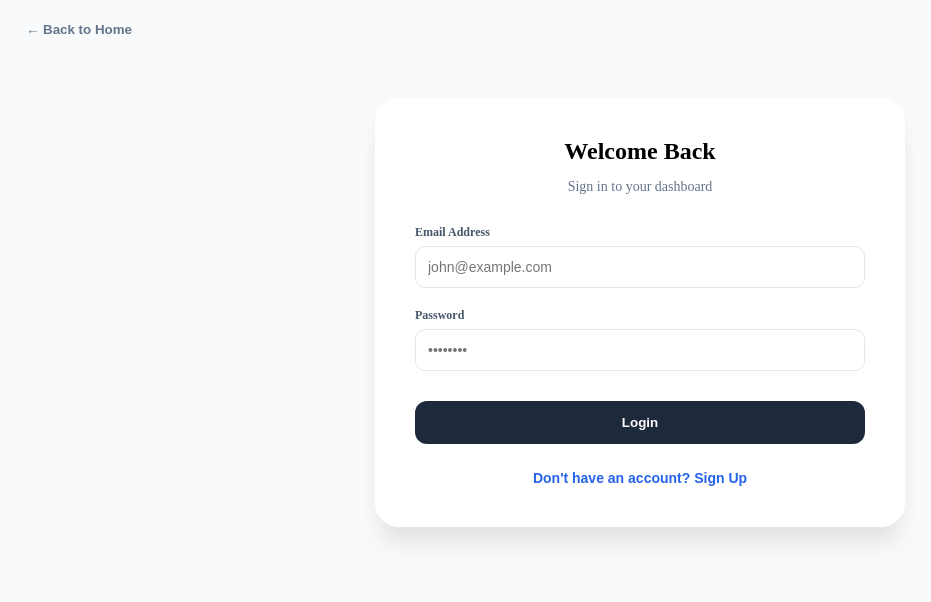
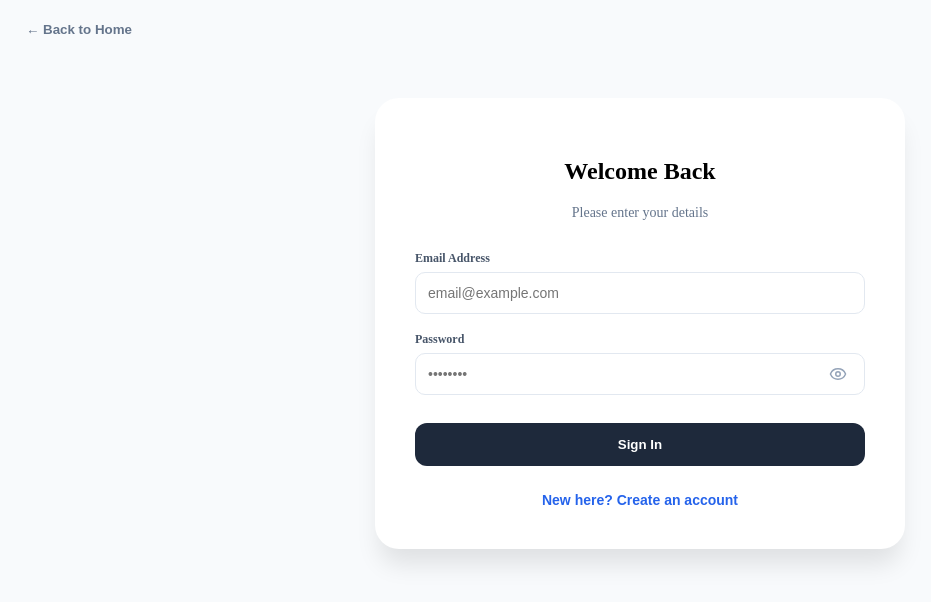
Before and after one commit to thakuryash31/interior-project-management-app, a React (Vite) app: page / in a window 1280 px wide. Both pictures are taken after a click on the button "Login". Shown: the top 602 px of the page, without its empty margins (0-931 px from the left). Built offline with nearby package versions, Linux system fonts and the light colour scheme.

Commit message:
signup page addition

```diff
--- a/src/Auth.jsx
+++ b/src/Auth.jsx
@@ -1,27 +1,48 @@
 import React, { useState } from 'react';
 import { supabase } from './supabase';
-import { LogIn, UserPlus, Loader2, User, Mail, Phone, Lock } from 'lucide-react';
+import {
+  Loader2, User, Mail, Phone, Lock, Eye, EyeOff, AlertCircle
+} from 'lucide-react';
 
 export default function Auth() {
   const [isSignUp, setIsSignUp] = useState(false);
   const [loading, setLoading] = useState(false);
+  const [showPassword, setShowPassword] = useState(false);
+  const [errors, setErrors] = useState({});
 
-  // Form State
   const [form, setForm] = useState({
-    firstName: '',
-    lastName: '',
-    email: '',
-    mobile: '',
-    password: ''
+    firstName: '', lastName: '', email: '', mobile: '', password: '', confirmPassword: ''
   });
+
+  // --- Validation Logic ---
+  const validate = () => {
+    let newErrors = {};
+
+    // Email regex
+    if (!/\S+@\S+\.\S+/.test(form.email)) newErrors.email = "Invalid email format";
+
+    if (isSignUp) {
+      if (form.firstName.length < 2) newErrors.firstName = "Name too short";
+      if (form.lastName.length < 1) newErrors.lastName = "Last name required";
+
+      // Indian Mobile validation (10 digits)
+      if (!/^[6-9]\d{9}$/.test(form.mobile)) newErrors.mobile = "Invalid 10-digit mobile number";
+
+      if (form.password.length < 6) newErrors.password = "Password must be 6+ chars";
+      if (form.password !== form.confirmPassword) newErrors.confirmPassword = "Passwords do not match";
+    }
+
+    setErrors(newErrors);
+    return Object.keys(newErrors).length === 0;
+  };
 
   const handleAuth = async (e) => {
     e.preventDefault();
+    if (!validate()) return;
+
     setLoading(true);
-
     try {
       if (isSignUp) {
-        // 1. Sign Up the user in Auth
         const { data: authData, error: authError } = await supabase.auth.signUp({
           email: form.email,
           password: form.password,
@@ -29,8 +50,7 @@ export default function Auth() {
 
         if (authError) throw authError;
 
-        // 2. Insert extra details into 'profiles' table
-        if (authData.user) {
+        if (authData?.user) {
           const { error: profileError } = await supabase
             .from('profiles')
             .insert([{
@@ -42,10 +62,9 @@ export default function Auth() {
             }]);
 
           if (profileError) throw profileError;
-          alert("Registration successful! Please check your email for verification.");
+          alert("Registration successful! Check your email for verification.");
         }
       } else {
-        // Login Logic
         const { error } = await supabase.auth.signInWithPassword({
           email: form.email,
           password: form.password
@@ -63,10 +82,8 @@ export default function Auth() {
     <div style={authContainer}>
       <div style={authCard}>
         <div style={{ textAlign: 'center', marginBottom: '30px' }}>
-          <h2 style={{ margin: 0 }}>{isSignUp ? "Create Account" : "Welcome Back"}</h2>
-          <p style={{ color: '#64748b', fontSize: '14px' }}>
-            {isSignUp ? "Register to manage your interior projects" : "Sign in to your dashboard"}
-          </p>
+          <h2>{isSignUp ? "Create Account" : "Welcome Back"}</h2>
+          <p style={{ color: '#64748b', fontSize: '14px' }}>Please enter your details</p>
         </div>
 
         <form onSubmit={handleAuth} style={formStyle}>
@@ -74,12 +91,13 @@ export default function Auth() {
             <div style={grid2}>
               <div style={inputGroup}>
                 <label style={label}>First Name</label>
-                <input required style={input} placeholder="John"
+                <input required style={input(errors.firstName)} placeholder="John"
                   onChange={e => setForm({...form, firstName: e.target.value})} />
+                {errors.firstName && <span style={errText}>{errors.firstName}</span>}
               </div>
               <div style={inputGroup}>
                 <label style={label}>Last Name</label>
-                <input required style={input} placeholder="Doe"
+                <input required style={input(errors.lastName)} placeholder="Doe"
                   onChange={e => setForm({...form, lastName: e.target.value})} />
               </div>
             </div>
@@ -87,31 +105,58 @@ export default function Auth() {
 
           <div style={inputGroup}>
             <label style={label}>Email Address</label>
-            <input type="email" required style={input} placeholder="john@example.com"
+            <input type="email" required style={input(errors.email)} placeholder="email@example.com"
               onChange={e => setForm({...form, email: e.target.value})} />
+            {errors.email && <span style={errText}>{errors.email}</span>}
           </div>
 
           {isSignUp && (
             <div style={inputGroup}>
               <label style={label}>Mobile Number</label>
-              <input type="tel" required style={input} placeholder="+91 00000 00000"
+              <input type="tel" required style={input(errors.mobile)} placeholder="9876543210"
                 onChange={e => setForm({...form, mobile: e.target.value})} />
+              {errors.mobile && <span style={errText}>{errors.mobile}</span>}
             </div>
           )}
 
           <div style={inputGroup}>
             <label style={label}>Password</label>
-            <input type="password" required style={input} placeholder="••••••••"
-              onChange={e => setForm({...form, password: e.target.value})} />
+            <div style={passWrapper}>
+              <input
+                type={showPassword ? "text" : "password"}
+                required
+                style={{...input(errors.password), width:'100%'}}
+                placeholder="••••••••"
+                onChange={e => setForm({...form, password: e.target.value})}
+              />
+              <button type="button" onClick={() => setShowPassword(!showPassword)} style={eyeBtn}>
+                {showPassword ? <EyeOff size={18}/> : <Eye size={18}/>}
+              </button>
+            </div>
+            {errors.password && <span style={errText}>{errors.password}</span>}
           </div>
 
+          {isSignUp && (
+            <div style={inputGroup}>
+              <label style={label}>Confirm Password</label>
+              <input
+                type={showPassword ? "text" : "password"}
+                required
+                style={input(errors.confirmPassword)}
+                placeholder="••••••••"
+                onChange={e => setForm({...form, confirmPassword: e.target.value})}
+              />
+              {errors.confirmPassword && <span style={errText}>{errors.confirmPassword}</span>}
+            </div>
+          )}
+
           <button type="submit" style={submitBtn} disabled={loading}>
-            {loading ? <Loader2 className="animate-spin" size={20}/> : (isSignUp ? "Create Account" : "Login")}
+            {loading ? <Loader2 className="animate-spin" size={20}/> : (isSignUp ? "Register" : "Sign In")}
           </button>
         </form>
 
-        <button onClick={() => setIsSignUp(!isSignUp)} style={toggleBtn}>
-          {isSignUp ? "Already have an account? Login" : "Don't have an account? Sign Up"}
+        <button onClick={() => {setIsSignUp(!isSignUp); setErrors({});}} style={toggleBtn}>
+          {isSignUp ? "Already have an account? Login" : "New here? Create an account"}
         </button>
       </div>
     </div>
@@ -121,10 +166,13 @@ export default function Auth() {
 // --- STYLES ---
 const authContainer = { display: 'flex', justifyContent: 'center', padding: '40px 20px' };
 const authCard = { background: '#fff', padding: '40px', borderRadius: '24px', width: '100%', maxWidth: '450px', boxShadow: '0 20px 25px -5px rgba(0,0,0,0.1)' };
-const formStyle = { display: 'flex', flexDirection: 'column', gap: '20px' };
+const formStyle = { display: 'flex', flexDirection: 'column', gap: '18px' };
 const grid2 = { display: 'grid', gridTemplateColumns: '1fr 1fr', gap: '15px' };
-const inputGroup = { display: 'flex', flexDirection: 'column', gap: '6px' };
+const inputGroup = { display: 'flex', flexDirection: 'column', gap: '6px', position: 'relative' };
 const label = { fontSize: '12px', fontWeight: 'bold', color: '#475569' };
-const input = { padding: '12px', borderRadius: '10px', border: '1px solid #e2e8f0', outline: 'none', fontSize: '14px' };
+const input = (hasError) => ({ padding: '12px', borderRadius: '10px', border: hasError ? '1px solid #ef4444' : '1px solid #e2e8f0', outline: 'none', fontSize: '14px', transition:'0.2s' });
+const passWrapper = { position: 'relative', display: 'flex', alignItems: 'center' };
+const eyeBtn = { position: 'absolute', right: '12px', background: 'none', border: 'none', color: '#94a3b8', cursor: 'pointer', display: 'flex' };
 const submitBtn = { background: '#1e293b', color: '#fff', padding: '14px', borderRadius: '12px', border: 'none', fontWeight: 'bold', cursor: 'pointer', display: 'flex', justifyContent: 'center', marginTop: '10px' };
 const toggleBtn = { background: 'none', border: 'none', color: '#2563eb', marginTop: '25px', cursor: 'pointer', fontSize: '14px', width: '100%', fontWeight: '600' };
+const errText = { color: '#ef4444', fontSize: '11px', fontWeight: '600' };
```
